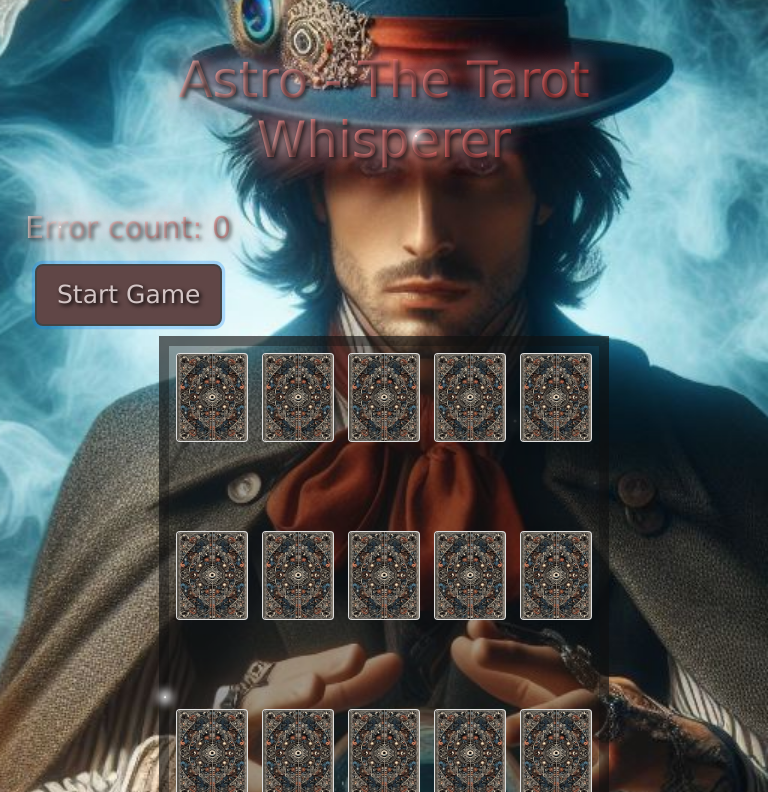
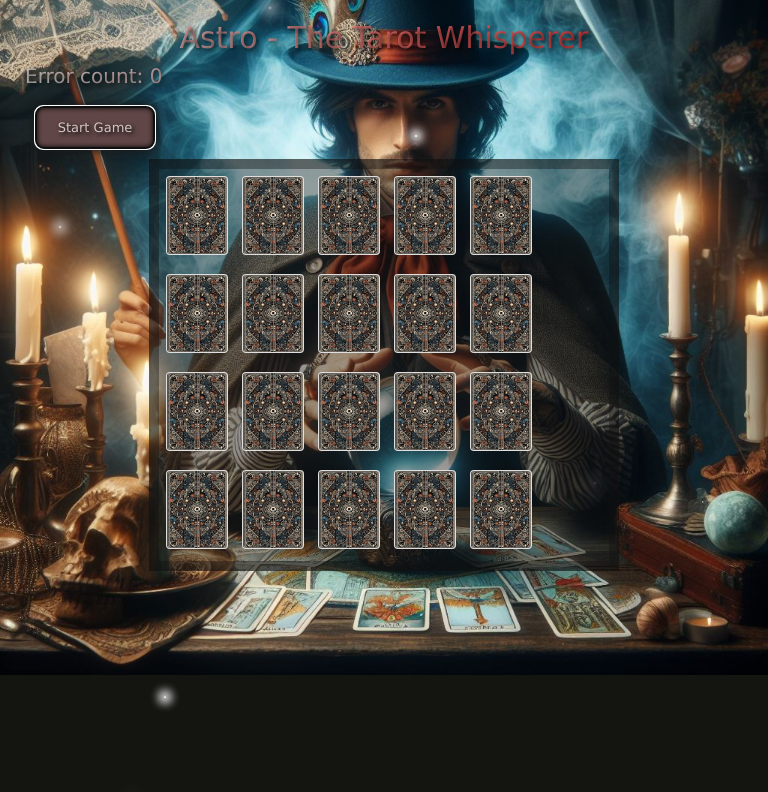
Before and after one commit to adinabo/Astro-The-Tarot-Whisperer, a plain HTML site: page index.html in a window 768 px wide. Both pictures are taken after a click on the button "Start Game". Shown: the top 792 px of the page. Drawn offline with nearby package versions, Linux system fonts and the light colour scheme.

Commit message:
fixed responsiveness on small screens

```diff
--- a/assets/css/style.css
+++ b/assets/css/style.css
@@ -34,9 +34,9 @@ h2 {
 
 }
 
-.btn {
+.button {
     font-family: 'Lucida Sans', sans-serif ;
-    font-size: 25px;
+    font-size: 20px;
     color: #d3c5c5;
     background-color: #604646;
     border: 2px solid #444;
@@ -47,23 +47,24 @@ h2 {
     box-shadow: inset 0 0 5px #000000, 0 0 10px 2px #1a1a1a;
     cursor: pointer;
     transition: all 0.3s ease;
+
 }
 
-.btn:hover {
+.button:hover {
     background-color: rgb(89, 58, 58);
     color: #e1dfdf;
     border-color: #666;
     box-shadow: inset 0 0 10px #000000, 0 0 15px 4px #1a1a1a;
 }
 
-.btn:active {
+.button:active {
     background-color: #925a5a;
     border-color: #333;
     box-shadow: inset 0 0 10px #000000, 0 0 10px 2px #000000;
 }
 /*******************************************************************************header*/
 .header {
-    font-size: 50px;
+    font-size: 40px;
     font-family: 'Lucida Sans', sans-serif ;
     text-align: center;
     text-align: center;
@@ -72,27 +73,17 @@ h2 {
     -webkit-text-fill-color: transparent;
     text-shadow: 2px 2px 4px rgba(0, 0, 0, 0.7);
     animation: glow 1.5s infinite alternate;
-    padding: 20px;
-    margin: 20px;
+    margin-top: 10px;
 }
 .error {
-    font-size: 30px;
+    font-size: 25px;
     font-family: 'Lucida Sans', sans-serif ;
     text-align: left;
-    background: linear-gradient(90deg, rgba(216, 213, 213, 0.954), rgba(255, 0, 0, 0.8));
+    background: linear-gradient(90deg, rgba(205, 202, 202, 0.929), rgba(255, 0, 0, 0.8));
     -webkit-background-clip: text;
     -webkit-text-fill-color: transparent;
-    text-shadow: 2px 2px 4px rgba(242, 239, 239, 0.7);
-    animation: glow 1.5s infinite alternate;
+    text-shadow: 2px 2px 4px rgba(0, 0, 0, 0.7);;
 
-}
-@keyframes glow {
-    from {
-        text-shadow: 2px 2px 4px rgba(0, 0, 0, 0.7), 0 0 10px rgba(255, 255, 255, 0.564), 0 0 20px rgba(255, 0, 0, 0.5);
-    }
-     to {
-        text-shadow: 2px 2px 4px rgba(0, 0, 0, 0.7), 0 0 20px rgba(255, 255, 255, 1), 0 0 40px rgba(255, 0, 0, 1);
-    }
 }
 /********************************************************************************sparkle*/
 @keyframes sparkle {
@@ -125,8 +116,8 @@ h2 {
         margin: 0 auto;
     }
     #board {
-        height: 732px;
-        width: 400px;
+        height: 532px;
+        width: 410px;
     }
     .card {
         height: 89px;
@@ -134,7 +125,18 @@ h2 {
     }
     body {
         background-position: cover 0px;
-        background-size: 200%;
+        background-size: 220%;
+    }
+    .header {
+        font-size: 30px;
+    }
+    .error {
+        font-size: 20px;
+    }
+    .button {
+        width: 120px;
+        height: 43px;
+        font-size: 13px;
     }
 }
 
@@ -144,16 +146,27 @@ h2 {
         margin: 0 auto;
     }
     #board {
-        height: 732px;
-        width: 450px;
+        height: 412px;
+        width: 470px;
     }
     .card {
-        height: 89px;
-        width: 72px;
+        height: 79px;
+        width: 62px;
     }
     body {
         background-position: cover 0px;
-        background-size: 200%;
+        background-size: 100%;
+    }
+    .header {
+        font-size: 30px;
+    }
+    .error {
+        font-size: 20px;
+    }
+    .button {
+        width: 120px;
+        height: 43px;
+        font-size: 13px;
     }
 }
 
--- a/index.html
+++ b/index.html
@@ -11,7 +11,7 @@
 </head>
 <body>
   <div>
-    <h1 class="header"> Astro - The Tarot Whisperer</h1>
+    <h2 class="header"> Astro - The Tarot Whisperer</h2>
   </div>
   <div class="star"></div>
   <div class="star"></div>
@@ -39,12 +39,12 @@
         <div class="star"></div>
         <div class="star"></div>
         <div class="star"></div>
-        <h2 class="error">Error count: <span id="errors">0</span></h2>
+        <h3 class="error">Error count: <span id="errors">0</span></h3>
+        <button onclick="startGame()" class="button">Start Game <div class="star"></div></button>
       </div>
     </div>
     <div class="row">
       <div class="col">
-        <button onclick="startGame()" class="btn">Start Game <div class="star"></div></button>
         <div id="board">
           <div class="star"></div>
           <div class="star"></div>
```
